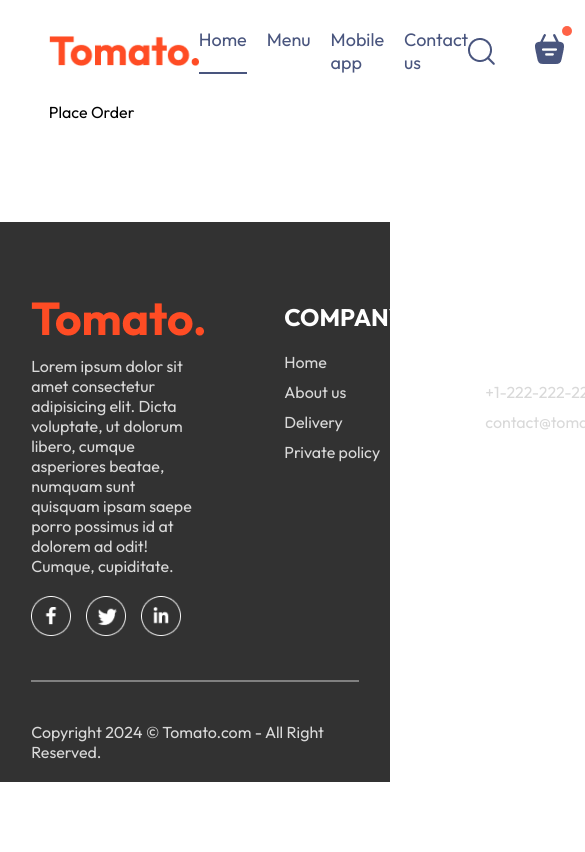
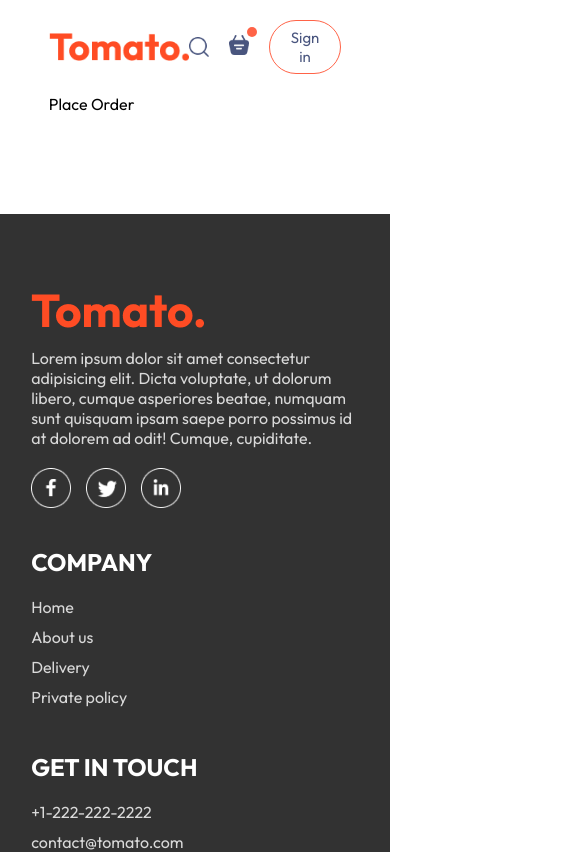
Before and after one commit to olyanya/react-food-delivery-website, a React (Vite) app: page /order in a window 390 px wide. Shown: the top 852 px of the page, 585 px wide, since content can reach past the window. Built offline with nearby package versions, Linux system fonts and the light colour scheme.

Commit message:
feat: made website responsive

```diff
--- a/src/components/Footer/Footer.css
+++ b/src/components/Footer/Footer.css
@@ -51,3 +51,14 @@
   background-color: grey;
   border: none;
 }
+
+@media (max-width: 750px) {
+  .footer-content {
+    display: flex;
+    flex-direction: column;
+    gap: 35px;
+  }
+  .footer-copyright {
+    text-align: center;
+  }
+}
--- a/src/components/Footer/Footer.jsx
+++ b/src/components/Footer/Footer.jsx
@@ -38,7 +38,7 @@
       </div>
       <hr />
       <p className="footer-copyright">
-        Copyright 2024 © Tomato.com - All Right Reserved.
+        Copyright 2024 © Tomato.com - All Right Reserved
       </p>
     </div>
   );
--- a/src/components/Navbar/Navbar.css
+++ b/src/components/Navbar/Navbar.css
@@ -60,3 +60,48 @@
   top: -8px;
   right: -8px;
 }
+
+@media (max-width: 1050px) {
+  .navbar .logo {
+    width: 140px;
+  }
+  .navbar-menu {
+    gap: 20px;
+    font-size: 17px;
+  }
+  .navbar-right {
+    gap: 30px;
+  }
+  .navbar-right img {
+    width: 22px;
+  }
+  .navbar-right button {
+    padding: 8px 25px;
+  }
+}
+
+@media (max-width: 900px) {
+  .navbar .logo {
+    width: 140px;
+  }
+  .navbar-menu {
+    gap: 15px;
+    font-size: 16px;
+  }
+  .navbar-right {
+    gap: 20px;
+  }
+  .navbar-right img {
+    width: 20px;
+  }
+  .navbar-right button {
+    padding: 7px 20px;
+    font-size: 15px;
+  }
+}
+
+@media (max-width: 750px) {
+  .navbar-menu {
+    display: none;
+  }
+}
--- a/src/components/Navbar/Navbar.jsx
+++ b/src/components/Navbar/Navbar.jsx
@@ -1,6 +1,7 @@
 import "./Navbar.css";
 import { assets } from "../../assets/assets";
 import { useState } from "react";
+import { Link } from "react-router-dom";
 
 const Navbar = () => {
   const [menu, setMenu] = useState("home");
@@ -8,30 +9,34 @@
     <div className="navbar">
       <img className="logo" src={assets.logo} alt="logo" />
       <ul className="navbar-menu">
-        <li
+        <Link
+          to="/"
           onClick={() => setMenu("home")}
           className={menu === "home" ? "active" : ""}
         >
           Home
-        </li>
-        <li
+        </Link>
+        <a
+          href="#explore-menu"
           onClick={() => setMenu("menu")}
           className={menu === "menu" ? "active" : ""}
         >
           Menu
-        </li>
-        <li
+        </a>
+        <a
+          href="#app-download"
           onClick={() => setMenu("mobile-app")}
           className={menu === "mobile-app" ? "active" : ""}
         >
           Mobile app
-        </li>
-        <li
+        </a>
+        <a
+          href="footer"
           onClick={() => setMenu("contact-us")}
           className={menu === "contact-us" ? "active" : ""}
         >
           Contact us
-        </li>
+        </a>
       </ul>
       <div className="navbar-right">
         <img src={assets.search_icon} alt="" />
--- a/src/index.css
+++ b/src/index.css
@@ -5,6 +5,7 @@
   margin: 0;
   box-sizing: border-box;
   font-family: "Outfit";
+  scroll-behavior: smooth;
 }
 
 body {
```
Also changed, not shown: src/components/ExploreMenu/ExploreMenu.css (+7 -0 lines), src/components/Header/Header.css (+22 -0 lines).
